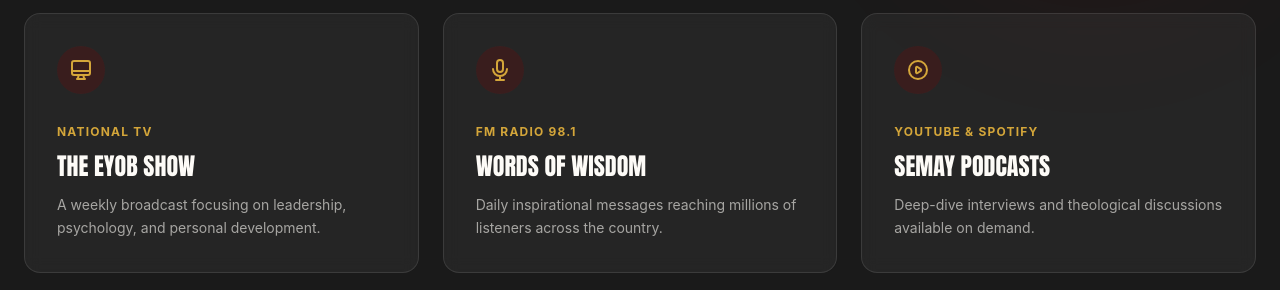
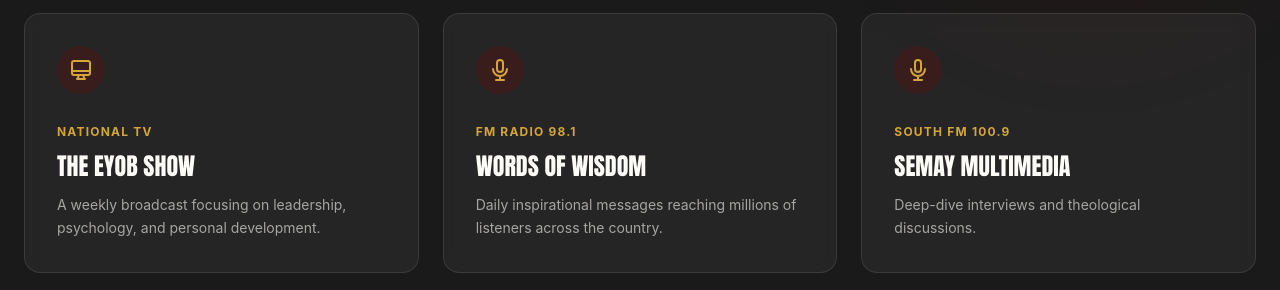
Before and after one commit to isakhu/Eyob-tsige, a Next.js app: page / in a window 1280 px wide. Shown: the part 4780-5070 px from the top of the page. Built offline with nearby package versions, Linux system fonts and the light colour scheme.

Commit message:
Update Semay Multimedia program details

```diff
--- a/app/components/MediaPrograms.tsx
+++ b/app/components/MediaPrograms.tsx
@@ -17,10 +17,10 @@
     description: "Daily inspirational messages reaching millions of listeners across the country."
   },
   {
-    title: "Semay Podcasts",
-    type: "Digital Media",
-    channel: "YouTube & Spotify",
-    description: "Deep-dive interviews and theological discussions available on demand."
+    title: "Semay Multimedia",
+    type: "Radio Broadcast",
+    channel: "South FM 100.9",
+    description: "Deep-dive interviews and theological discussions."
   }
 ];
 
```
